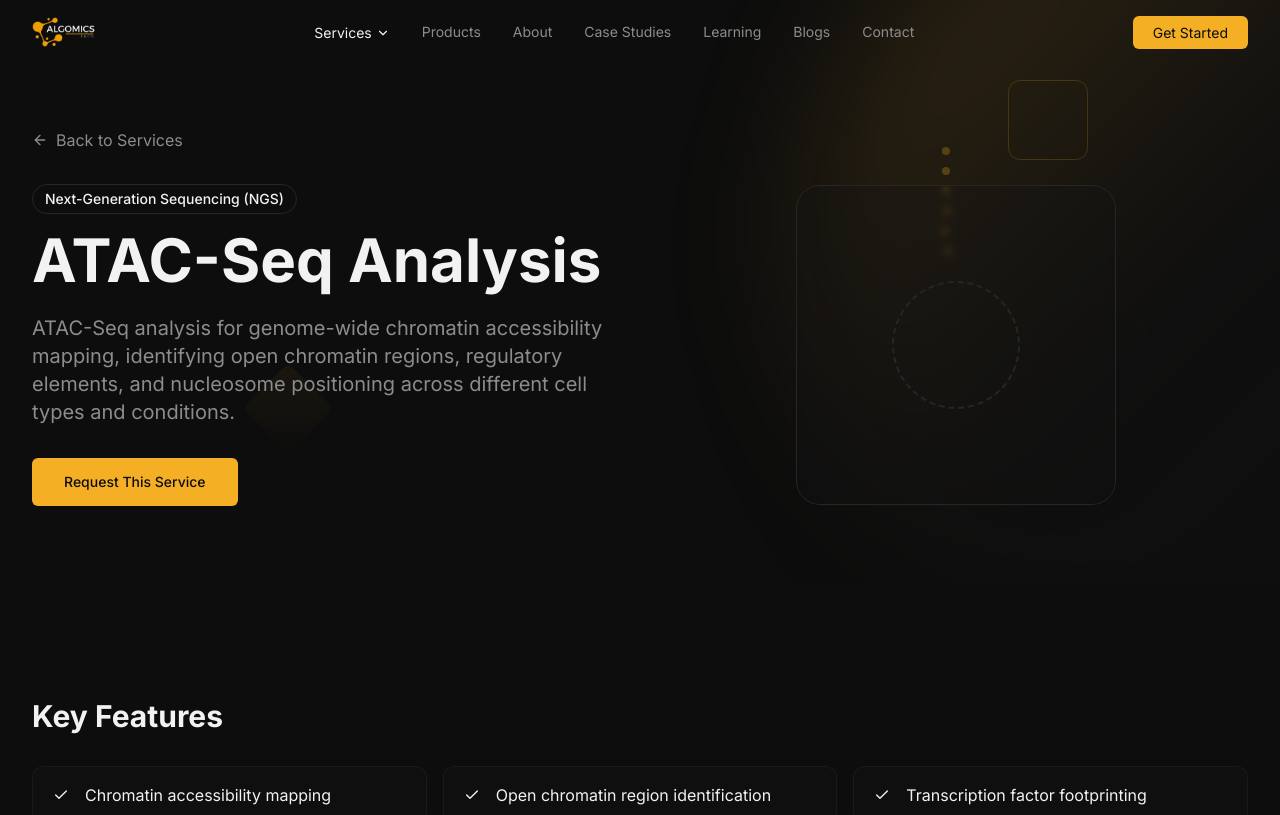
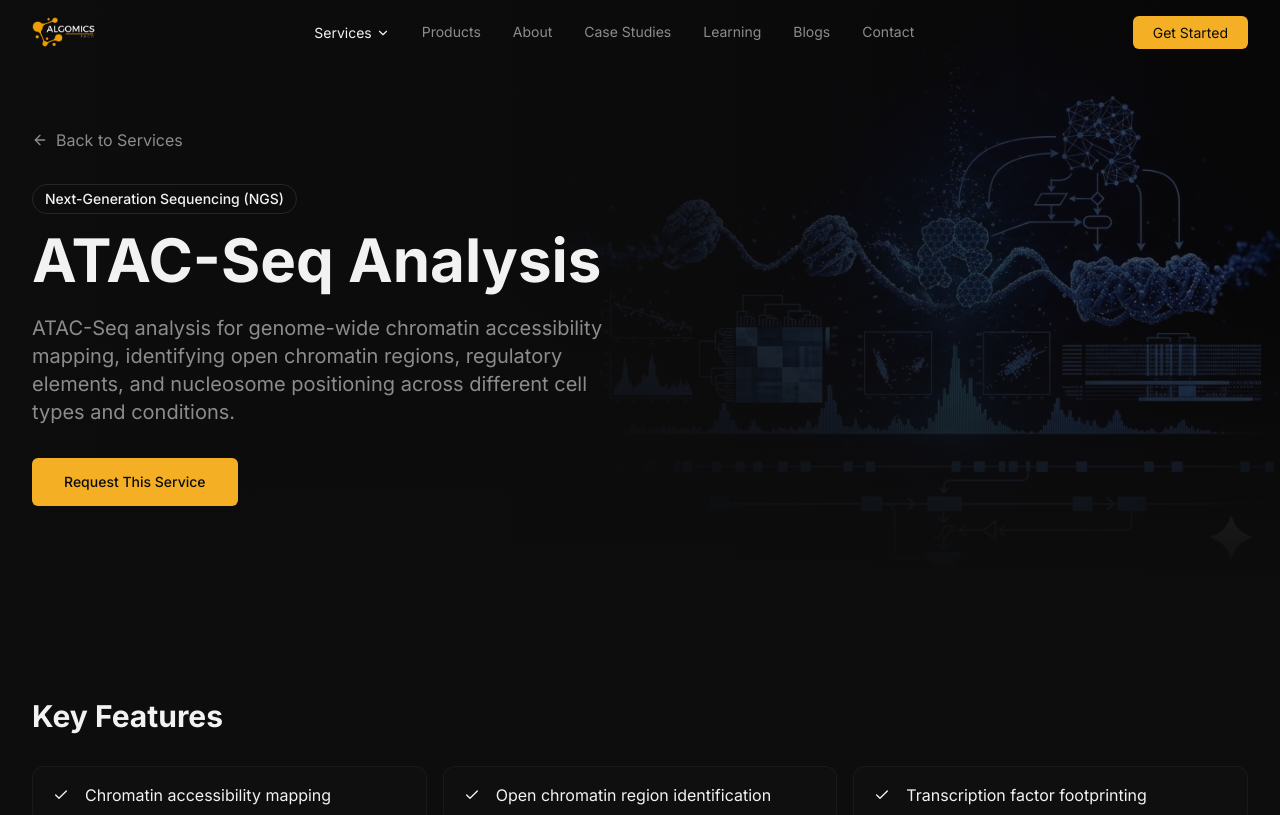
Before and after one commit to Algomicstech/algomics, a React (Vite) app: page /services/atac-seq-analysis in a window 1280 px wide. Shown: the top 815 px of the page. Built offline with nearby package versions, Linux system fonts and the light colour scheme; the HTML template or start-up script is replaced by a standard one.

Commit message:
Changes
Co-authored-by: sherax-ahmad <79153229+sherax-ahmad@users.noreply.github.com>

```diff
--- a/src/pages/ServiceDetail.tsx
+++ b/src/pages/ServiceDetail.tsx
@@ -11,6 +11,7 @@ import { ServiceAbstractImage } from "@/components/shared/ServiceAbstractImage";
 import { getServiceById, serviceCategories, serviceIconMap } from "@/data/services";
 import rnaSeqHeroBg from "@/assets/rna-seq-hero-bg.png";
 import chipSeqHeroBg from "@/assets/chip-seq-hero-bg.png";
+import atacSeqHeroBg from "@/assets/atac-seq-hero-bg.png";
 
 const workflowIcons = [MessageSquare, Upload, FileText, Download];
 
@@ -26,7 +27,14 @@ const ServiceDetail = () => {
   const imageType = serviceId ? serviceIconMap[serviceId] || "default" : "default";
   const isRnaSeq = serviceId === "rna-seq" || serviceId === "rna-sequencing" || imageType === "rna";
   const isChipSeq = serviceId === "chip-seq-analysis";
-  const customHeroBg = isRnaSeq ? rnaSeqHeroBg : isChipSeq ? chipSeqHeroBg : null;
+  const isAtacSeq = serviceId === "atac-seq-analysis";
+  const customHeroBg = isRnaSeq
+    ? rnaSeqHeroBg
+    : isChipSeq
+    ? chipSeqHeroBg
+    : isAtacSeq
+    ? atacSeqHeroBg
+    : null;
 
   return (
     <div className="min-h-screen bg-background">
```
